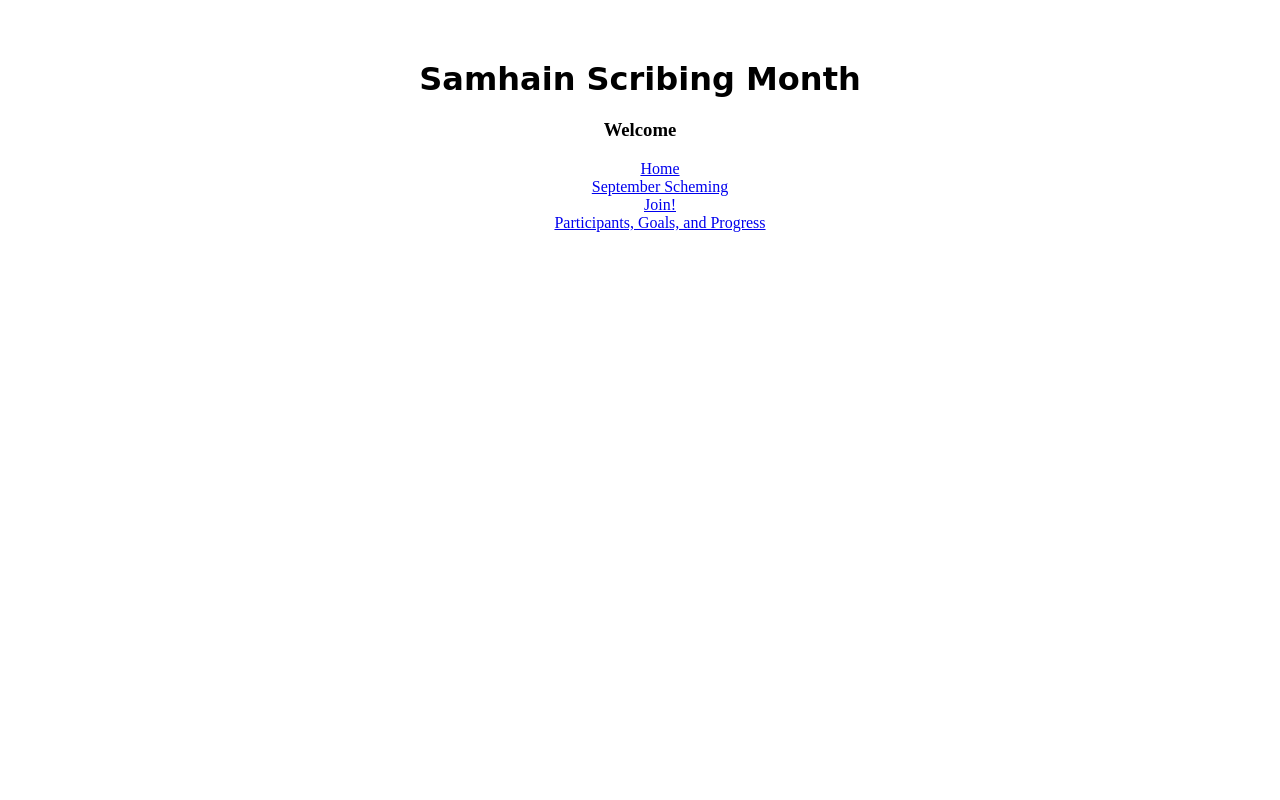
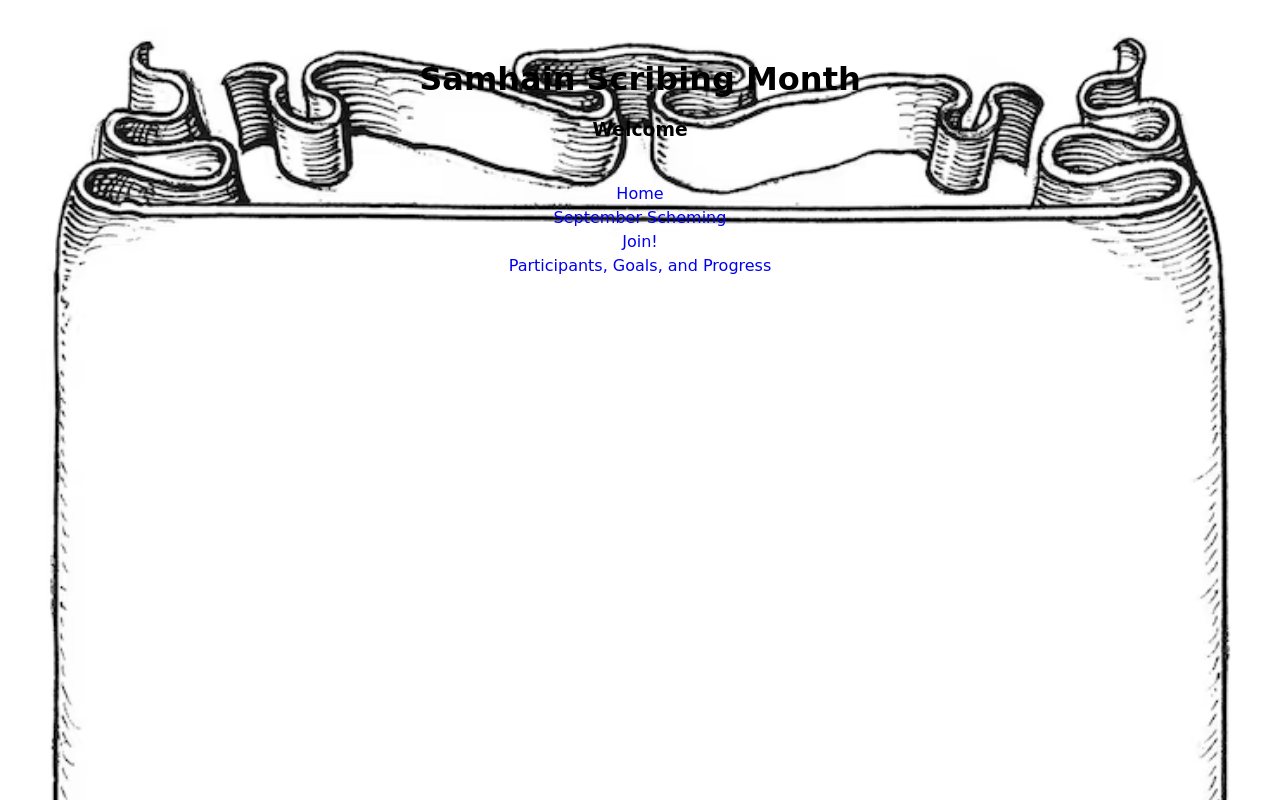
Before and after one commit to ciarasmithwitch/Samhain-Scribing-Month, a plain HTML site: page index.html in a window 1280 px wide. Drawn offline with Linux system fonts and the light colour scheme.

Commit message:
Update index.html

```diff
--- a/index.html
+++ b/index.html
@@ -1,49 +1,40 @@
 <html>
- <style>
-  head {
-   head {
-        background-image: url('https://ciarasmithwitch.github.io/Samhain-Scribing-Month/scroll.avif');
-   }
-   </style>
-
 <head>
-    <style>
-
-  h1 {
-
-    text-align: center;
-    margin-top: 60px;
-    font-family: 'Brush Script MT', cursive;
-
-  }
-
-    h3 {
-    text-align: center;
+  <style>
+    body {
+      background-image: url('https://ciarasmithwitch.github.io/Samhain-Scribing-Month/scroll.avif');
+      background-size: cover;
+      background-repeat: no-repeat;
+      background-attachment: fixed;
+      margin: 0;
+      text-align: center;
+      font-family: 'Brush Script MT', cursive;
     }
-      </style>
-    <h1>Samhain Scribing Month</h1>
-    <h3>Welcome</h3>
-    </head>
-<body>
-  <style>
+    h1 {
+      margin-top: 60px;
+    }
     ul {
-
-      text-align: center;
-      list-style-type: none;
-
+      list-style: none;
+      padding: 0;
+      margin: 20px auto;
+      display: inline-block;
     }
     li {
-
-      text-align: center;
-      list-style-type: none;
-
+      margin: 5px 0;
+    }
+    a {
+      text-decoration: none;
     }
   </style>
+</head>
+<body>
+  <h1>Samhain Scribing Month</h1>
+  <h3>Welcome</h3>
   <ul>
-  <li><a href="https://ciarasmithwitch.github.io/Samhain-Scribing-Month/index.html">Home</a></li>
-  <li><a href="https://ciarasmithwitch.github.io/Samhain-Scribing-Month/September-Scheming.html">September Scheming</a></li>
+    <li><a href="https://ciarasmithwitch.github.io/Samhain-Scribing-Month/index.html">Home</a></li>
+    <li><a href="https://ciarasmithwitch.github.io/Samhain-Scribing-Month/September-Scheming.html">September Scheming</a></li>
     <li><a href="https://ciarasmithwitch.github.io/Samhain-Scribing-Month/Join.html">Join!</a></li>
     <li><a href="https://ciarasmithwitch.github.io/Samhain-Scribing-Month/Participants.html">Participants, Goals, and Progress</a></li>
   </ul>
 </body>
-  </html>
+</html>
```
